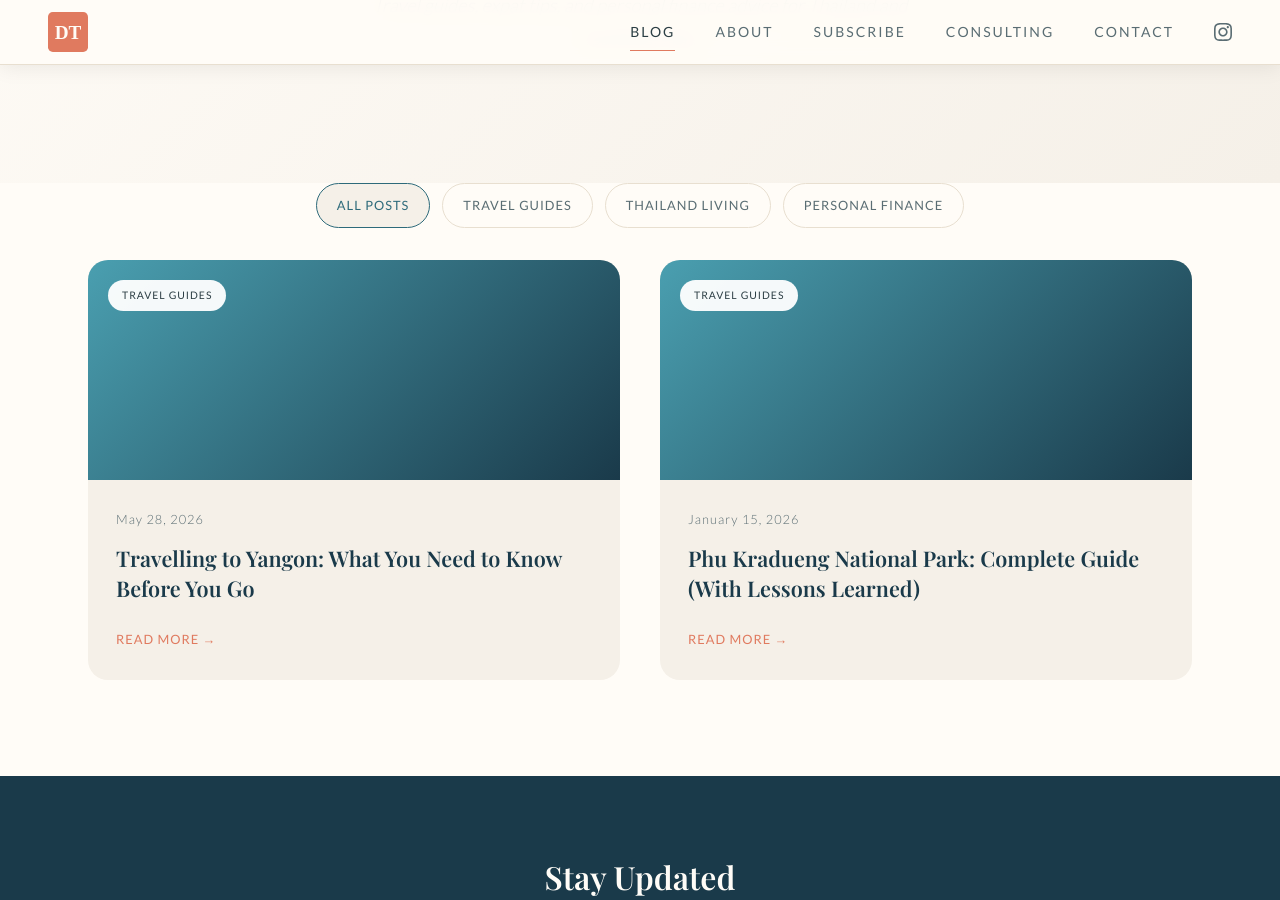
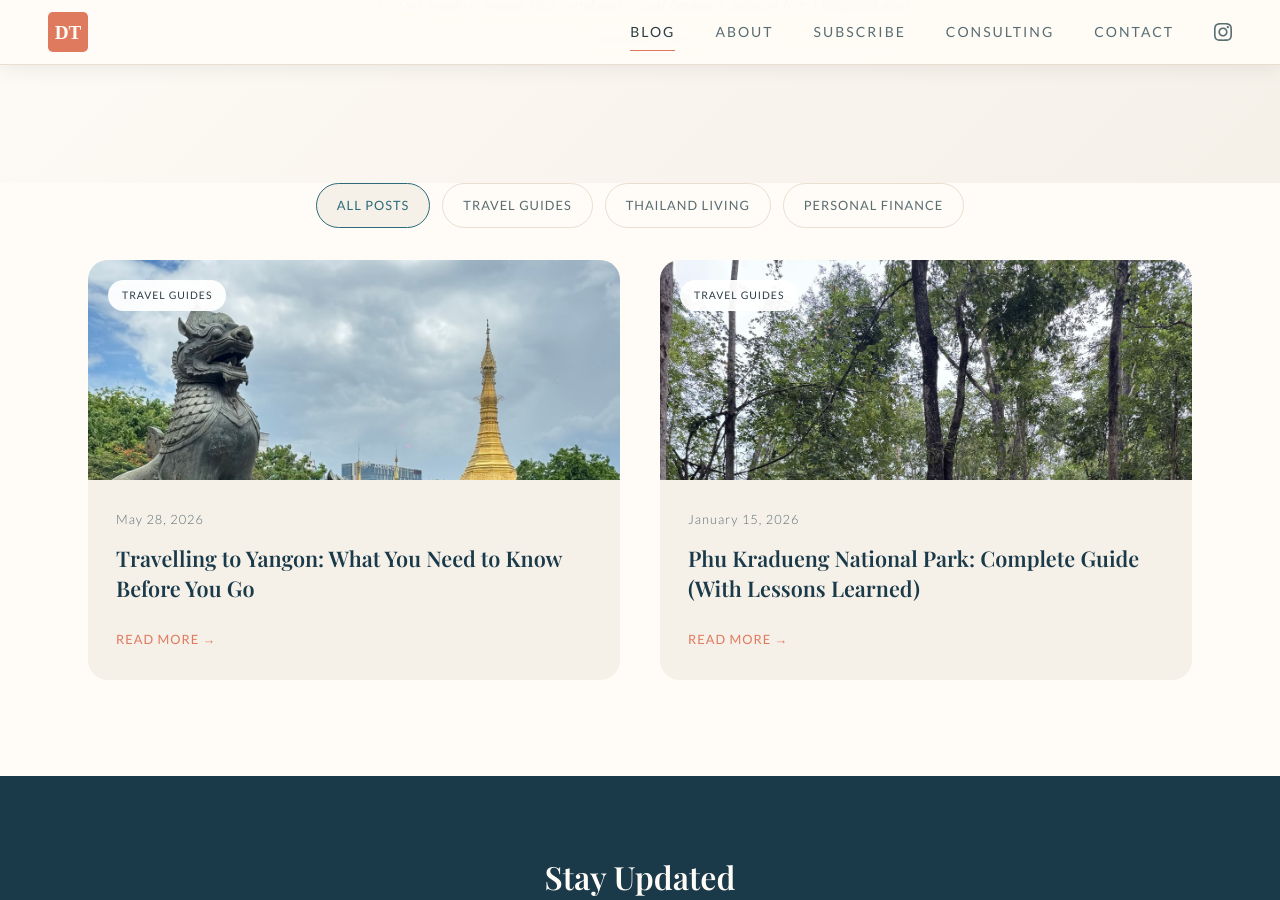
Before and after one commit to davidtansf/davidtan.me, a Jekyll site: the page built from blog/index.html, in a window 1280 px wide and 900 px high, scrolled down 308 px. Built offline with Jekyll 4.4.1, drawn with Linux system fonts in a browser that asks for light colours; some web fonts are replaced.

Commit message:
Add thumbnail images to Yangon and Phu Kradueng blog cards

```diff
--- a/blog/index.html
+++ b/blog/index.html
@@ -89,7 +89,7 @@
         <div class="blog-grid">
             {% for post in site.posts %}
             <article class="blog-card" data-category="{{ post.category | downcase }}">
-                <div class="blog-card-image {% if post.category == 'travel-guides' %}travel-gradient{% elsif post.category == 'thailand-living' %}life-gradient{% elsif post.category == 'personal-finance' %}finance-gradient{% else %}travel-gradient{% endif %}">
+                <div class="blog-card-image {% unless post.image %}{% if post.category == 'travel-guides' %}travel-gradient{% elsif post.category == 'thailand-living' %}life-gradient{% elsif post.category == 'personal-finance' %}finance-gradient{% else %}travel-gradient{% endif %}{% endunless %}"{% if post.image %} style="background: url('{{ post.image }}') center top / cover no-repeat;"{% endif %}>
                     <span class="category-tag">{% if post.category == 'travel-guides' %}Travel Guides{% elsif post.category == 'thailand-living' %}Thailand Living{% elsif post.category == 'personal-finance' %}Personal Finance{% else %}{{ post.category }}{% endif %}</span>
                 </div>
                 <div class="blog-card-content">
--- a/blog/travel-guides/index.html
+++ b/blog/travel-guides/index.html
@@ -89,7 +89,7 @@
         <div class="blog-grid">
             {% for post in site.categories.travel-guides %}
             <article class="blog-card">
-                <div class="blog-card-image travel-gradient">
+                <div class="blog-card-image {% unless post.image %}travel-gradient{% endunless %}"{% if post.image %} style="background: url('{{ post.image }}') center top / cover no-repeat;"{% endif %}>
                     <span class="category-tag">Travel Guides</span>
                 </div>
                 <div class="blog-card-content">
```
Also changed, not shown: _posts/2026-01-15-phu-kradueng-national-park-guide.md (+1 -0 lines), _posts/2026-05-28-travelling-to-yangon.md (+1 -0 lines).
